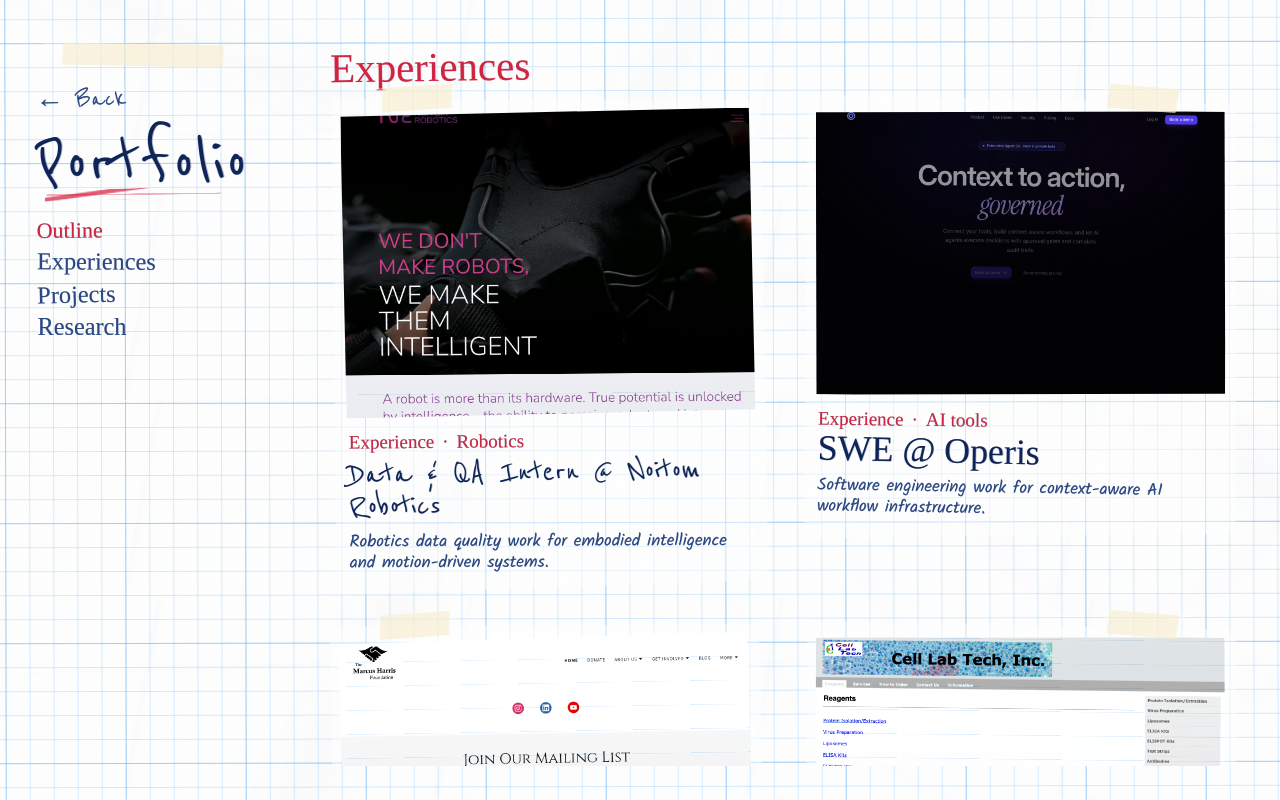
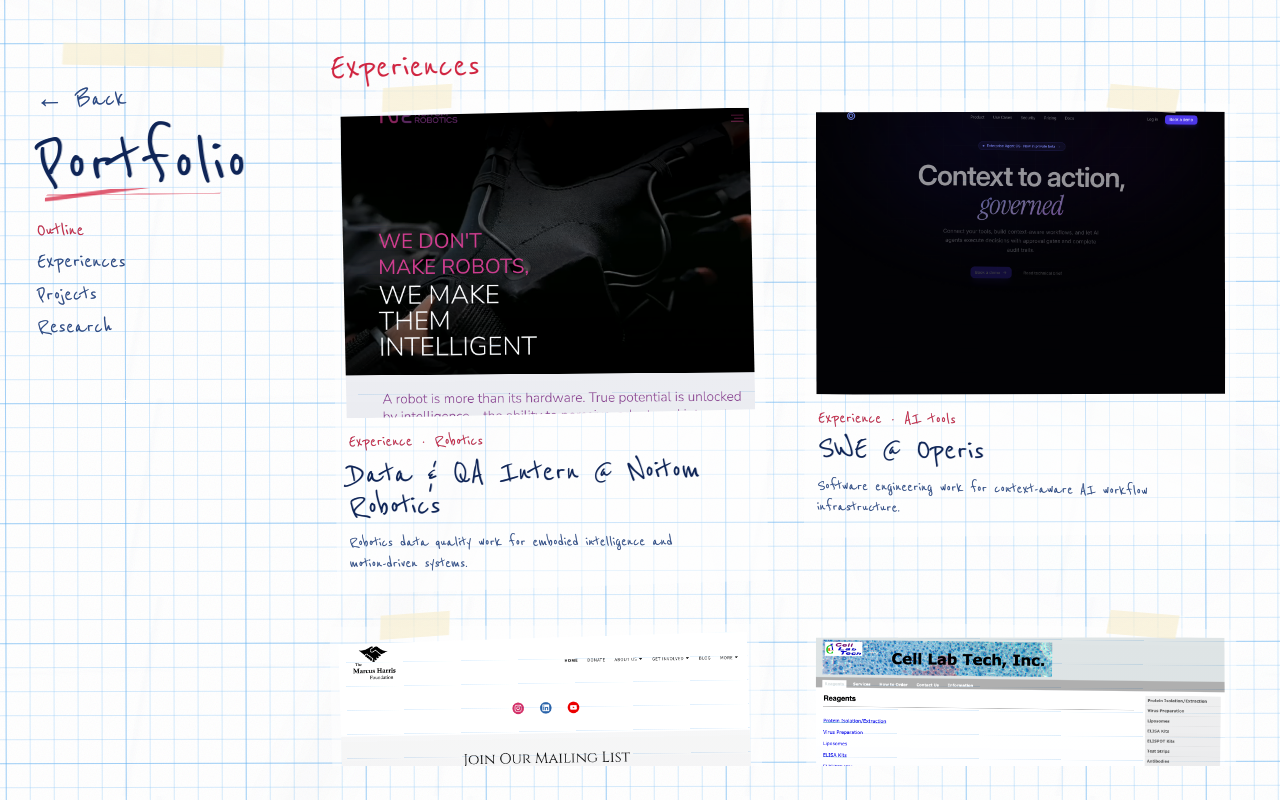
Before and after one commit to edrlu/edrlu.github.io, a Next.js app: page /portfolio in a window 1280 px wide. Built offline with nearby package versions, Linux system fonts and the light colour scheme; a web font is replaced by a local one.

Commit message:
Unify portfolio typography

```diff
--- a/src/app/portfolio/portfolio.module.css
+++ b/src/app/portfolio/portfolio.module.css
@@ -16,7 +16,7 @@
 .outlineTitle,
 .detailMeta,
 .detailSectionTitle {
-  font-family: var(--font-alt);
+  font-family: var(--font-display);
   font-size: clamp(22px, 1.7vw, 30px);
   line-height: 1;
   color: var(--red-pencil);
@@ -27,7 +27,7 @@
 .detailLink {
   display: inline-block;
   width: max-content;
-  font-family: var(--font-alt);
+  font-family: var(--font-display);
   font-size: clamp(24px, 1.9vw, 27px);
   line-height: 1;
   color: var(--ink-soft);
@@ -52,7 +52,7 @@
 
 .blockTitle {
   margin-bottom: 16px;
-  font-family: var(--font-alt);
+  font-family: var(--font-display);
   font-size: clamp(36px, 3.2vw, 50px);
   line-height: 0.9;
   color: var(--red-pencil);
@@ -90,6 +90,7 @@
   position: relative;
   display: inline-block;
   width: 100%;
+  font-family: var(--font-display);
   break-inside: avoid;
   margin: 0 0 30px;
   padding: 0;
@@ -178,7 +179,7 @@
   gap: 8px;
   align-items: baseline;
   flex-wrap: wrap;
-  font-family: var(--font-alt);
+  font-family: var(--font-display);
   font-size: clamp(19px, 1.45vw, 23px);
   line-height: 1;
   color: var(--red-pencil);
@@ -198,7 +199,6 @@
 }
 
 .card:nth-child(2n) .cardTitle {
-  font-family: var(--font-alt);
   transform: rotate(0.55deg) skewX(0.4deg);
 }
 
@@ -224,6 +224,7 @@
 
 .detail {
   padding: 4px 2px 34px;
+  font-family: var(--font-display);
   transform: rotate(0.15deg);
 }
 
```
